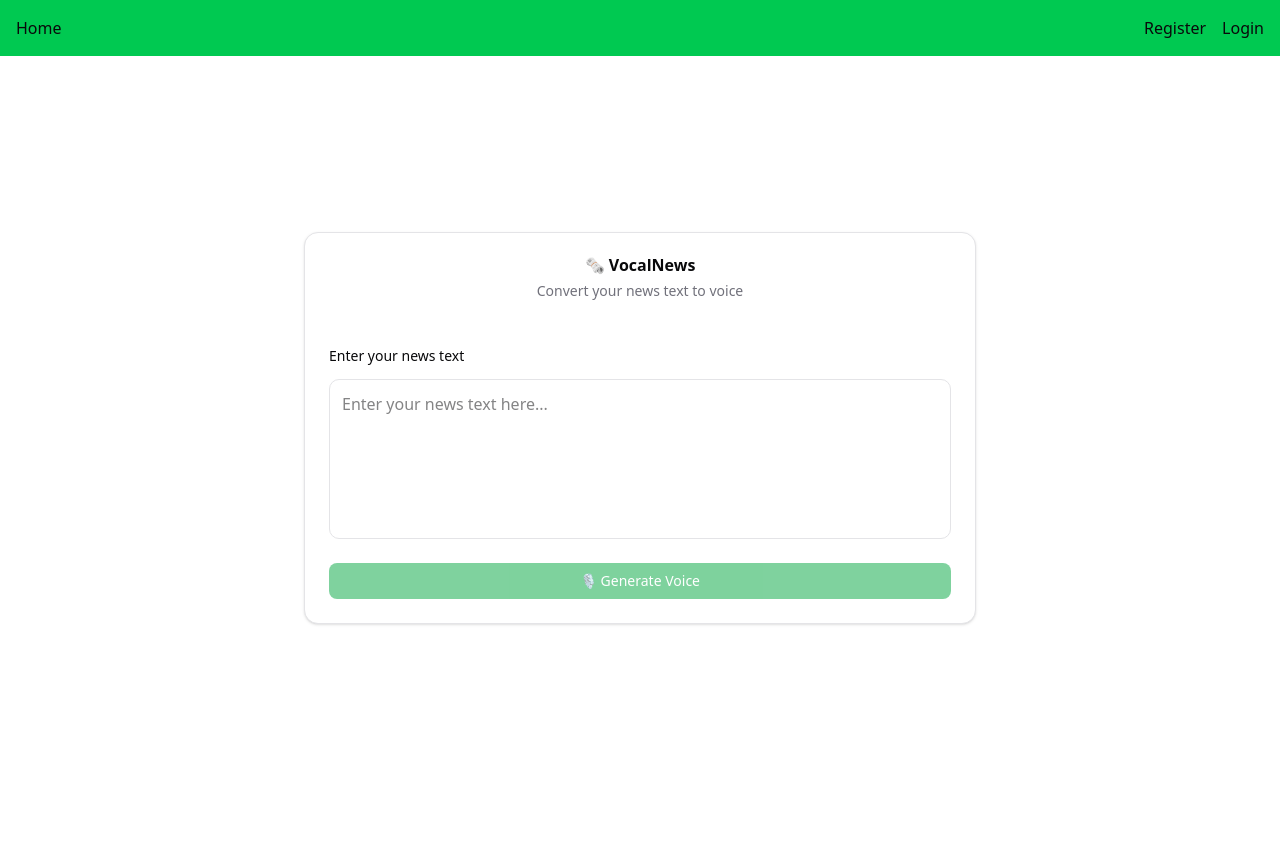
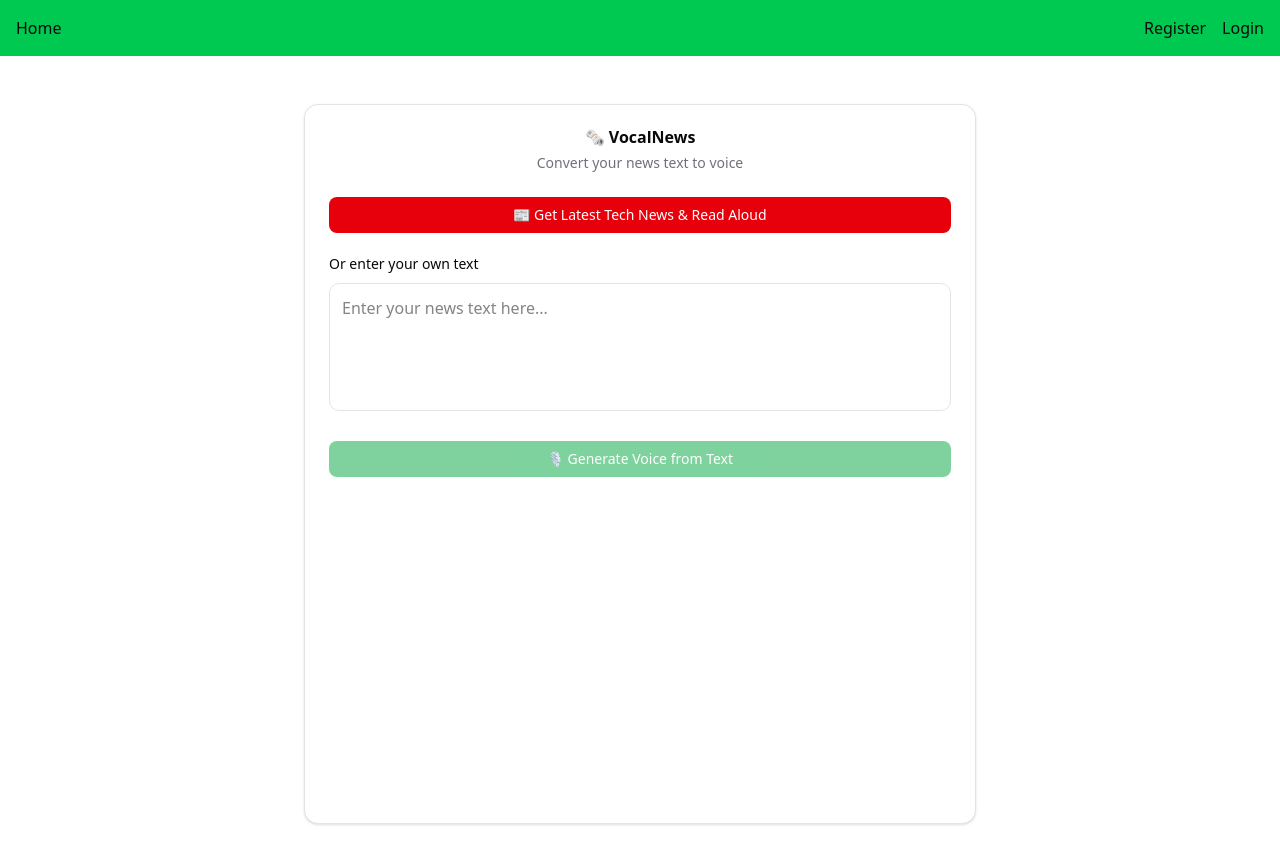
Before and after one commit to Shashwat1306/vocalNews-frontend, a React (Vite) app: page /vocal-news in a window 1280 px wide. Before the commit the page ends 800 px from the top, so only its background shows below. Built offline with nearby package versions, Linux system fonts and the light colour scheme; no server answers.

Commit message:
added news fetching

```diff
--- /dev/null
+++ b/modules/users/api/news-api.js
@@ -0,0 +1,26 @@
+import axios from 'axios';
+
+const API_URL = import.meta.env.VITE_API_URL;
+
+export const fetchLatestNewsWithAudio = async () => {
+    try {
+        const response = await axios.post(`${API_URL}/news/latest`);
+        return {
+            news: response.data.news,
+            audioUrl: response.data.audioUrl
+        };
+    } catch (error) {
+        console.error("Error fetching latest news with audio:", error);
+        throw error;
+    }
+};
+
+export const generateVoiceFromNews = async (text, voiceId = "en-US-natalie") => {
+    try {
+        const response = await axios.post(`${API_URL}/news/convert`, { text, voiceId });
+        return response.data.audioUrl;
+    } catch (error) {
+        console.error("Error generating voice from news:", error);
+        throw error;
+    }
+};
--- a/modules/users/pages/VocalNews.jsx
+++ b/modules/users/pages/VocalNews.jsx
@@ -3,11 +3,14 @@ import { Button } from "@/components/ui/button";
 import { Label } from "@/components/ui/label";
 import { useState } from "react";
 import { generateVoice } from "../api/murf-api";
+import { fetchLatestNewsWithAudio } from "../api/news-api";
 
 const VocalNews = () => {
   const [text, setText] = useState("");
   const [audioUrl, setAudioUrl] = useState("");
   const [loading, setLoading] = useState(false);
+  const [newsLoading, setNewsLoading] = useState(false);
+  const [currentNews, setCurrentNews] = useState(null);
 
   const handleGenerate = async () => {
     if (!text.trim()) return alert("Please enter some text");
@@ -21,47 +24,83 @@ const VocalNews = () => {
       setLoading(false);
     }
   };
+
+  const handleFetchLatestNews = async () => {
+    setNewsLoading(true);
+    try {
+      const { news, audioUrl } = await fetchLatestNewsWithAudio();
+      setCurrentNews(news);
+      setText(`${news.title}. ${news.description}`);
+      setAudioUrl(audioUrl);
+    } catch (error) {
+      alert("Error fetching latest news");
+      console.error(error);
+    } finally {
+      setNewsLoading(false);
+    }
+  };
   return (
-    <div className="h-full flex items-center justify-center">
-      <Card className="w-full max-w-2xl mx-auto">
+    <div className="min-h-screen flex justify-center py-8">
+      <Card className="w-full max-w-2xl mx-auto mt-4 min-h-fit">
         <CardHeader>
           <CardTitle className="space-y-1 text-center">🗞️ VocalNews</CardTitle>
           <CardDescription className="text-center">
             Convert your news text to voice
           </CardDescription>
         </CardHeader>
-        <CardContent>
-          <br/>
-          <div className="grid w-full items-center gap-4">
-            <Label htmlFor="newsText">Enter your news text</Label>
+        <CardContent className="space-y-6">
+          {/* Latest News Section */}
+          <div className="grid w-full items-center gap-3">
+            <Button
+              onClick={handleFetchLatestNews}
+              disabled={newsLoading}
+              className="bg-red-600 hover:bg-red-700 text-white w-full"
+            >
+              {newsLoading ? "Fetching Latest News..." : "📰 Get Latest Tech News & Read Aloud"}
+            </Button>
+          </div>
+
+          {/* Current News Display */}
+          {currentNews && (
+            <div className="p-4 bg-blue-50 border border-blue-200 rounded-lg">
+              <h3 className="font-bold text-lg mb-2">📈 Latest News:</h3>
+              <h4 className="font-semibold text-md mb-1">{currentNews.title}</h4>
+              <p className="text-sm text-gray-600">{currentNews.description}</p>
+            </div>
+          )}
+
+          {/* Manual Text Input Section */}
+          <div className="space-y-3">
+            <Label htmlFor="newsText">Or enter your own text</Label>
             <textarea
               id="newsText"
-              className="w-full h-40 p-3 border rounded-lg resize-none focus:outline-none focus:ring-2 focus:ring-blue-500"
+              className="w-full h-32 p-3 border rounded-lg resize-none focus:outline-none focus:ring-2 focus:ring-blue-500"
               placeholder="Enter your news text here..."
               value={text}
               onChange={(e) => setText(e.target.value)}
             />
           </div>
-          <br/>
+
           <div className="grid w-full items-center gap-3">
             <Button
               onClick={handleGenerate}
               disabled={loading || !text.trim()}
               className="bg-green-600 hover:bg-green-700 text-white w-full"
             >
-              {loading ? "Generating Voice..." : "🎙️ Generate Voice"}
+              {loading ? "Generating Voice..." : "🎙️ Generate Voice from Text"}
             </Button>
           </div>
 
+          {/* Audio Player Section */}
           {audioUrl && (
-            <div className="mt-6 p-4 bg-green-50 border border-green-200 rounded-lg">
+            <div className="p-4 bg-green-50 border border-green-200 rounded-lg">
               <Label className="text-lg font-semibold mb-3 block">
                 🎧 Generated Audio:
               </Label>
               <audio
                 controls
                 src={audioUrl}
-                className="w-full"
+                className="w-full max-w-full"
               >
                 Your browser does not support the audio element.
               </audio>
```
Also changed, not shown: 1 other file (tests, documents, lock files or other folders).
